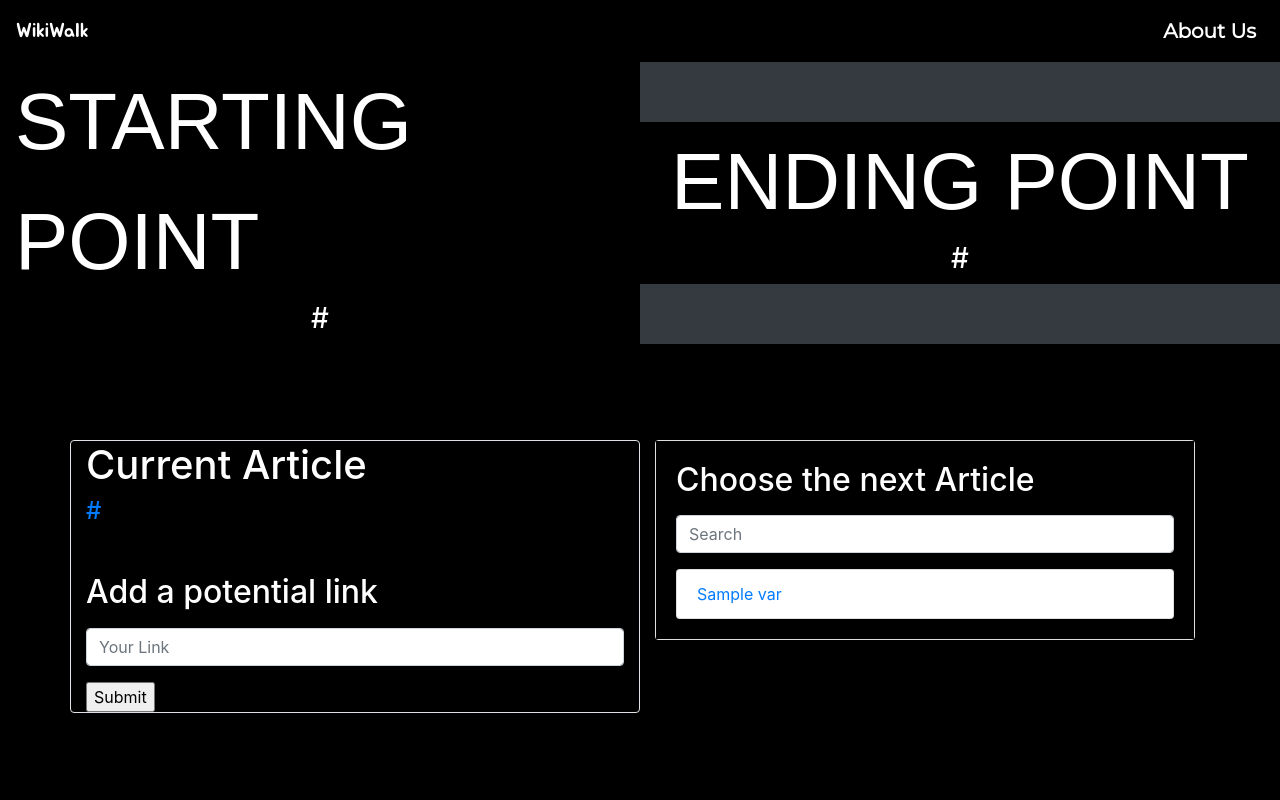
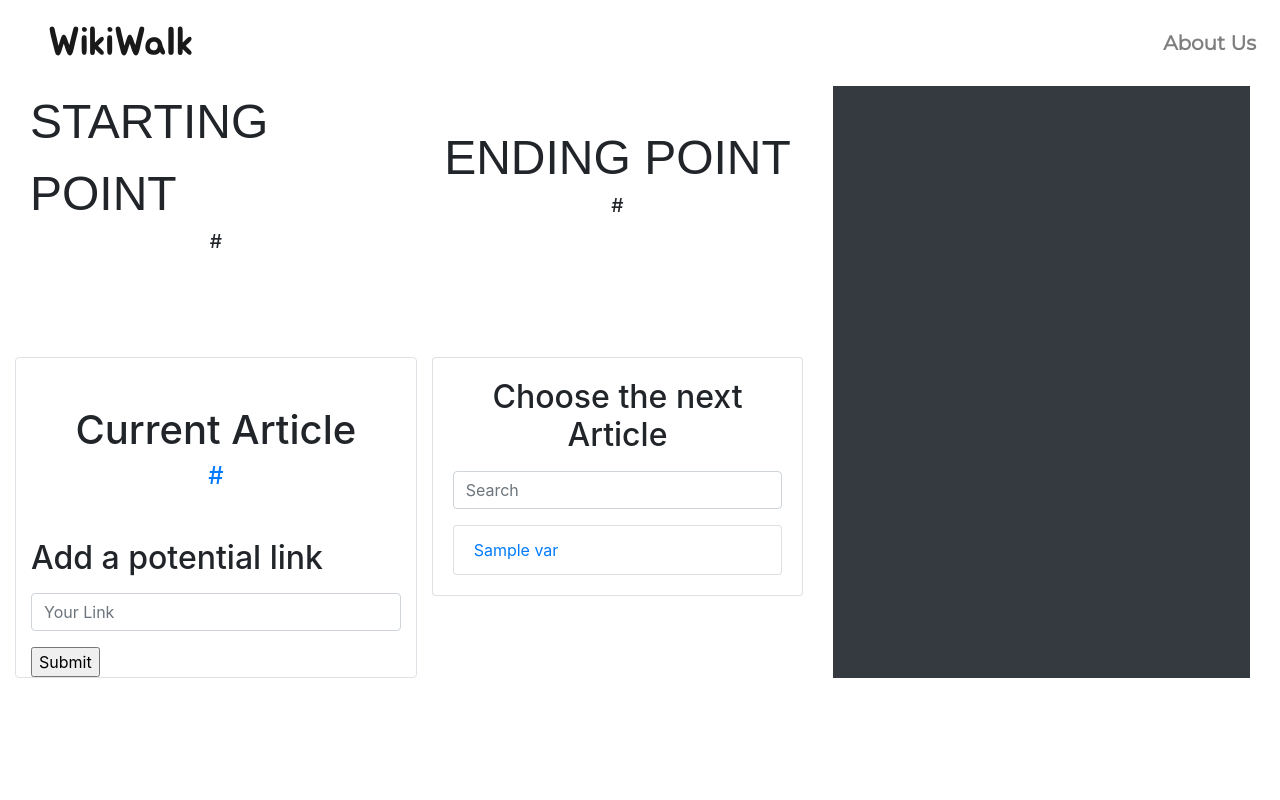
Before and after one commit to adwaitraste/WikiWalk, a Django app: template WikiWALK/WikiWALK/templates/index.html in a window 1280 px wide. Run offline with Django 3.2, Linux system fonts and the light colour scheme; the template is opened without the code that fills it: most values are stand-ins (such as "Sample title", 1, 10 or a date in 2020); some libraries are stand-ins or nearby versions; some web fonts are replaced.

Commit message:
Update page

```diff
--- a/WikiWALK/WikiWALK/config.py
+++ b/WikiWALK/WikiWALK/config.py
@@ -1,2 +1,2 @@
-hostname = 'localhost'
-port = 3306
+hostname = '0.tcp.ngrok.io'
+port = 10361
--- a/WikiWALK/WikiWALK/static/styling.css
+++ b/WikiWALK/WikiWALK/static/styling.css
@@ -1,6 +1,6 @@
 .my-how-to-play
 {
-    font-size: 80px;
+    font-size: 3rem;
     font-family: 'Chau Philomene One', sans-serif;
 
 }
@@ -10,16 +10,11 @@
     background-color: #ff1744;
 }
 
-.nav-link
-{
-    color: white !important;
-}
-
 .navbar-brand
 {
-    color:#fff !important;
-    font-size: 40px;
+    font-size: 2.5rem;
     font-family:'Jua', sans-serif;
+    padding-left: 2rem;
 }
 
 .my-explanation
@@ -31,7 +26,6 @@
 .booty
 {
     /* background-image: url("https://www.teahub.io/photos/full/267-2675255_bright-colors-wallpaper-colorful-desktop-background-background-bright.jpg"); */
-    background-color: black;
     background-size: cover;
     height: 100%;
 }
@@ -44,14 +38,8 @@ html, body {
 .that_booty
 {
     /* background-image: url("https://i.redd.it/2obw9yylddr51.jpg"); */
-    background-color: black;
     background-size: contain;
     height: 100%;
-}
-
-.bg-lala
-{
-    background-color:black;
 }
 
 .nav-item
@@ -81,3 +69,7 @@ li
 .game-desc {
     background-color: black;
 }
+
+.point {
+    font-size: 1.2rem;
+}
--- a/WikiWALK/WikiWALK/templates/index.html
+++ b/WikiWALK/WikiWALK/templates/index.html
@@ -8,7 +8,6 @@
 
     <!-- Bootstrap CSS -->
     {% load static %}
-    <link rel="stylesheet" href="{% static 'styling.css' %}" type="text/css">
     <link rel="preconnect" href="https://fonts.gstatic.com">
     <link href="https://fonts.googleapis.com/css2?family=Chau+Philomene+One&display=swap" rel="stylesheet">
     <link rel="preconnect" href="https://fonts.gstatic.com">
@@ -19,12 +18,13 @@
     <link href="https://fonts.googleapis.com/css2?family=Jua&display=swap" rel="stylesheet">
     <link rel="stylesheet" href="https://maxcdn.bootstrapcdn.com/bootstrap/4.0.0/css/bootstrap.min.css"
         integrity="sha384-Gn5384xqQ1aoWXA+058RXPxPg6fy4IWvTNh0E263XmFcJlSAwiGgFAW/dAiS6JXm" crossorigin="anonymous">
+    <link rel="stylesheet" href="{% static 'styling.css' %}" type="text/css">
     <title>WikiWalk</title>
 </head>
 
-<body class="bg-lala">
+<body>
     <div class="h-100">
-        <nav class="navbar navbar-expand-lg navbar-light bg-lala">
+        <nav class="navbar navbar-expand-lg navbar-light">
             <a class="navbar-brand" href="#">WikiWalk</a>
             <button class="navbar-toggler" type="button" data-toggle="collapse" data-target="#navbarSupportedContent"
                 aria-controls="navbarSupportedContent" aria-expanded="false" aria-label="Toggle navigation">
@@ -39,14 +39,17 @@
                 </ul>
             </div>
         </nav>
-        <div class="container-fluid bg-dark text-white">
+        <div class = "container-fluid">
+            <div class="row w-100">
+                <div class = "col-8">
+                    <div class="container-fluid">
                         <div class="row">
                             <div class="col-6 d-flex align-self-center that_booty">
                                 <div class="mx-auto">
                                     <div class="my-how-to-play">
                                         STARTING POINT
                                     </div>
-                        <h3 class="col-12 d-flex justify-content-center">{{ InitialLink }}</h3>
+                                    <h3 class="col-12 d-flex justify-content-center point">{{ InitialLink }}</h3>
                                 </div>
                             </div>
                             <div class="col-6 d-flex align-self-center that_booty">
@@ -54,7 +57,7 @@
                                     <div class="my-how-to-play">
                                         ENDING POINT
                                     </div>
-                        <h3 class="col-12 d-flex justify-content-center">{{ EndLink }}</h3>
+                                    <h3 class="col-12 d-flex justify-content-center point">{{ EndLink }}</h3>
                                 </div>
                             </div>
                         </div>
@@ -62,7 +65,7 @@
                     <div class="container mt-5 pt-5">
                         <div class="row">
                             <div class="col-6 border rounded">
-                    <div class="current-article mb-5 text-white">
+                                <div class="current-article mb-5 text-center pt-5">
                                     <h1>
                                         Current Article
                                     </h1>
@@ -72,7 +75,7 @@
                                         </a>
                                     </h4>
                                 </div>
-                    <div class="add-link mt-5 text-white">
+                                <div class="add-link mt-5">
                                     <h2>
                                         Add a potential link
                                     </h2>
@@ -83,15 +86,15 @@
                                     <!-- <button type="submit" form="link_suggestion" value="Submit">Submit</button> -->
                                 </div>
                             </div>
-                <div class="col-6 bg-lala">
-                    <div class="card bg-lala">
-                        <div class="card-body bg-lala">
-                            <h2 class="card-title text-white">
+                            <div class="col-6">
+                                <div class="card">
+                                    <div class="card-body">
+                                        <h2 class="card-title text-center">
                                             Choose the next Article
                                         </h2>
-                            <input type="text" id="myInput" onkeyup="myFunction()" class="form-control my-3 bg-lala"
+                                        <input type="text" id="myInput" onkeyup="myFunction()" class="form-control my-3"
                                             placeholder="Search">
-                            <ul id="myUL" class="list-group bg-lala">
+                                        <ul id="myUL" class="list-group" style = "max-height: 50vh; overflow-y: scroll;">
                                             {%for var in Link%}
                                             <li class="list-group-item">
                                                 <a href="{% url 'forwards' next_link=var.LinkName %}">
@@ -105,7 +108,12 @@
                             </div>
                         </div>
                     </div>
+                </div>
+                <div class = "col-4 bg-dark" id = "wikidiv">
 
+                </div>
+            </div>
+        </div>
     </div>
     <!-- Optional JavaScript -->
     <!-- jQuery first, then Popper.js, then Bootstrap JS -->
```
Lines whose indentation alone changed are shown as unchanged.
